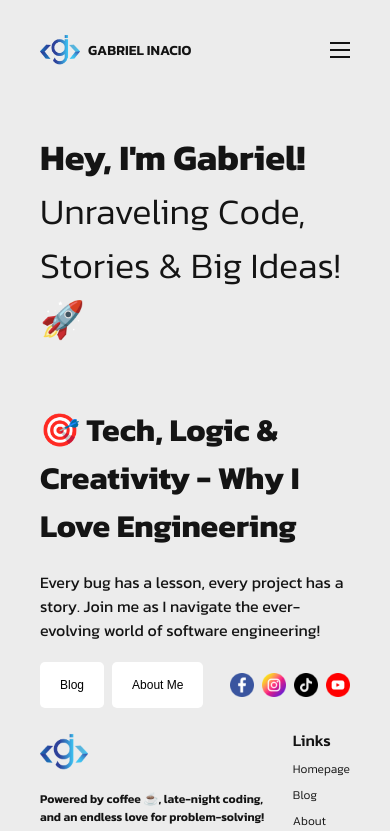
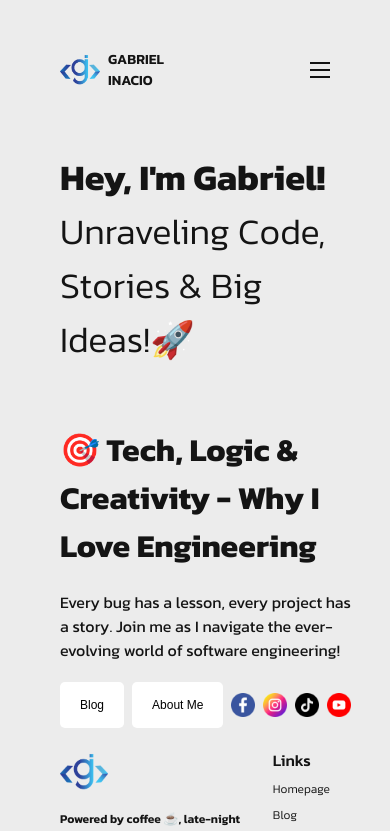
Before and after one commit to gabrielinaciosouza/blog, a Next.js app in the folder blog-web/: page / in a window 390 px wide. Shown: the top 831 px of the page. Built offline with nearby package versions, Linux system fonts and the light colour scheme.

Commit message:
style: update global styles for better layout and responsiveness

```diff
--- a/blog-web/src/app/globals.css
+++ b/blog-web/src/app/globals.css
@@ -36,17 +36,17 @@ a {
   flex: 1;
   background-color: var(--background);
   color: var(--textColor);
+  max-width: 1200px;
+  margin: 0 auto;
+  padding: 20px;
+  width: 100%;
 }
 
 .wrapper {
   display: flex;
   flex-direction: column;
   flex: 1;
-  max-width: 1536px;
-  margin-left: auto;
-  margin-right: auto;
-  padding-left: 80px;
-  padding-right: 80px;
+  width: 100%;
 }
 
 @media screen and (max-width: 1536px) {
--- a/blog-web/src/app/posts/[slug]/singlePost.module.css
+++ b/blog-web/src/app/posts/[slug]/singlePost.module.css
@@ -1,5 +1,4 @@
 .container {
-
 }
 
 .infoContainer {
```
